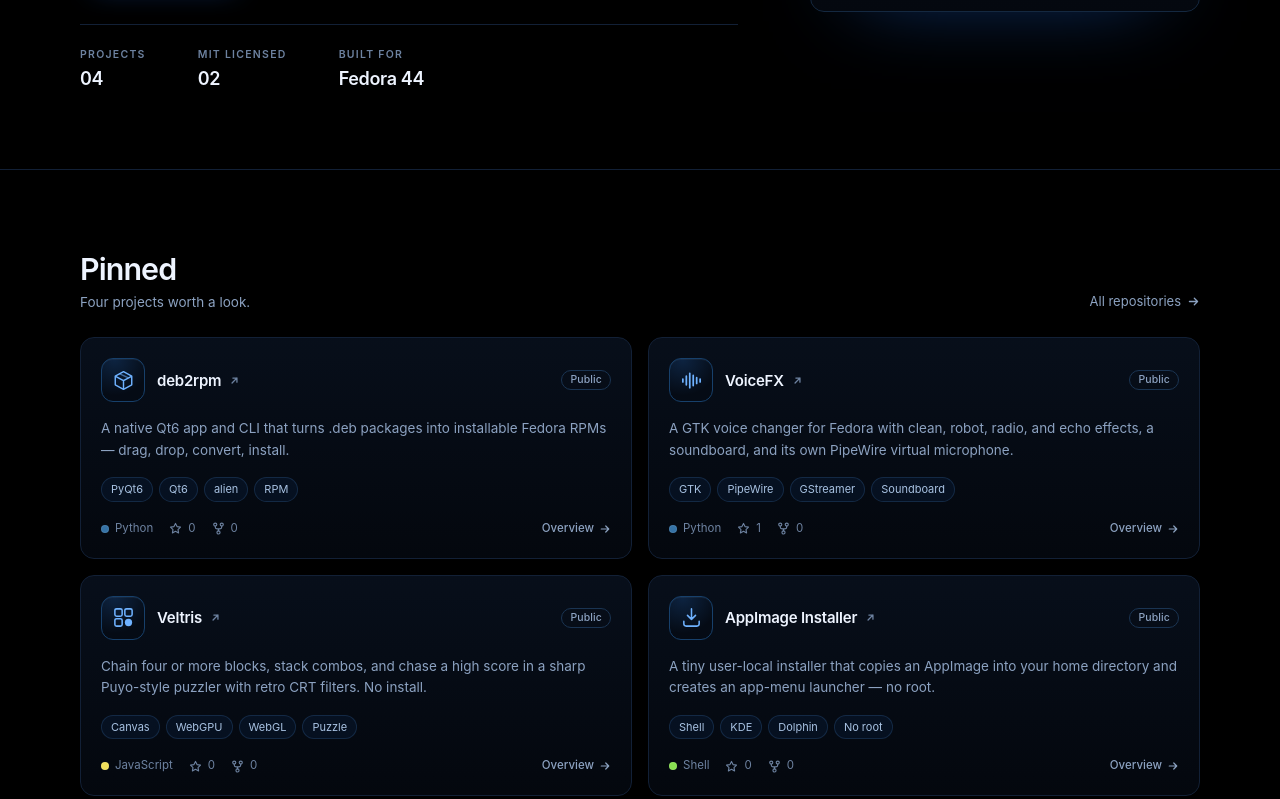
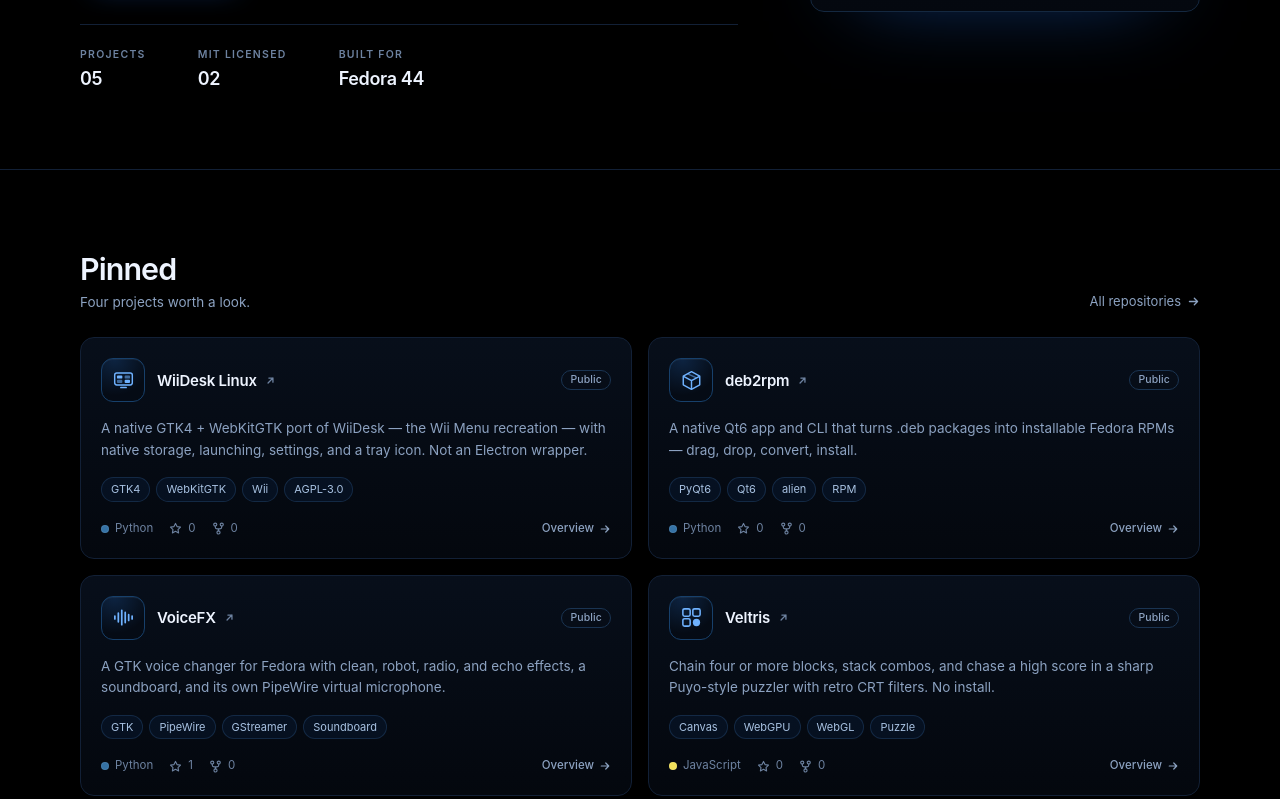
Before and after one commit to fakerdoeslinux/fakerdoeslinux.github.io, a plain HTML site: page index.html in a window 1280 px wide. Shown: the part 529-1328 px from the top of the page. Drawn offline with Linux system fonts and the light colour scheme.

Commit message:
Add WiiDesk Linux project card

```diff
--- a/assets/data.js
+++ b/assets/data.js
@@ -1,5 +1,41 @@
 /* Project data — edit this file to update the site. */
 window.PROJECTS = [
+  {
+    id: "wiidesk-linux",
+    name: "WiiDesk Linux",
+    repo: "wiidesk-linux",
+    owner: "fakerdoeslinux",
+    tagline: "The Wii Home Menu, native on Linux.",
+    description:
+      "A native GTK4 + WebKitGTK port of WiiDesk — the Wii Menu recreation — with native storage, launching, settings, and a tray icon. Not an Electron wrapper.",
+    about:
+      "WiiDesk Linux replaces WiiDesk's Electron shell with a native Python + GTK4 + libadwaita host and a WebKitGTK renderer. It keeps the original Wii Menu interface, then adds native JSON storage in XDG folders, Linux launching for URLs, executables, AppImages, .desktop files, and Wine .exe files, plus settings, credits, autostart, fullscreen, an optional tray icon, and a first-run media setup. This is a port, not a new original project: it is built on WiiDesk by the WiiDesk team, which is itself a modified version of Onliine by JerosGamer89. Please support both upstream projects.",
+    icon: "wiidesk",
+    language: "Python",
+    languageColor: "#3572A5",
+    license: "AGPL-3.0",
+    branch: "main",
+    pushedAt: "2026-10-29T23:39:09Z",
+    stars: 0,
+    forks: 0,
+    tags: ["GTK4", "WebKitGTK", "Wii", "AGPL-3.0"],
+    highlights: [
+      "Native GTK4 + libadwaita + WebKitGTK 6.0 host — no Electron",
+      "Built on WiiDesk, based on Onliine by JerosGamer89",
+      "Native JSON storage, settings, autostart, and tray icon",
+      "Launch URLs, executables, AppImages, .desktop files, and Wine .exe files",
+      "First-run media setup downloads from the pinned upstream commit",
+      "Fullscreen layout tested at 2560x1080 ultrawide",
+      "Wii artwork, fonts, and audio are not bundled or re-hosted"
+    ],
+    commandLabel: "Install",
+    command:
+      "git clone https://github.com/fakerdoeslinux/wiidesk-linux.git\ncd wiidesk-linux\n./install.sh",
+    note:
+      "Based on WiiDesk and Onliine by JerosGamer89, both AGPL-3.0. Nintendo artwork, fonts, and audio are not included; the app downloads them on first run or imports them from a local WiiDesk folder.",
+    primaryLabel: "View on GitHub",
+    liveUrl: null
+  },
   {
     id: "deb2rpm",
     name: "deb2rpm",
--- a/index.html
+++ b/index.html
@@ -69,6 +69,14 @@
     </symbol>
 
     <!-- Project marks -->
+    <symbol id="icon-wiidesk" viewBox="0 0 24 24">
+      <rect x="2.8" y="4.2" width="18.4" height="12.4" rx="2.2" fill="none" stroke="currentColor" stroke-width="1.5"/>
+      <rect x="5.2" y="6.8" width="5.6" height="3.2" rx="0.9" fill="currentColor"/>
+      <rect x="13.2" y="6.8" width="5.6" height="3.2" rx="0.9" fill="currentColor" opacity=".55"/>
+      <rect x="5.2" y="11.3" width="5.6" height="3.2" rx="0.9" fill="currentColor" opacity=".55"/>
+      <rect x="13.2" y="11.3" width="5.6" height="3.2" rx="0.9" fill="currentColor"/>
+      <rect x="8.4" y="18.4" width="7.2" height="1.8" rx="0.9" fill="currentColor"/>
+    </symbol>
     <symbol id="icon-deb2rpm" viewBox="0 0 24 24">
       <path d="M12 2.8 20.6 7.5v9L12 21.2 3.4 16.5v-9L12 2.8Z" fill="none" stroke="currentColor" stroke-width="1.5" stroke-linejoin="round"/>
       <path d="m3.7 7.6 8.3 4.6 8.3-4.6M12 12.2v8.7" fill="none" stroke="currentColor" stroke-width="1.5" stroke-linejoin="round"/>
```
